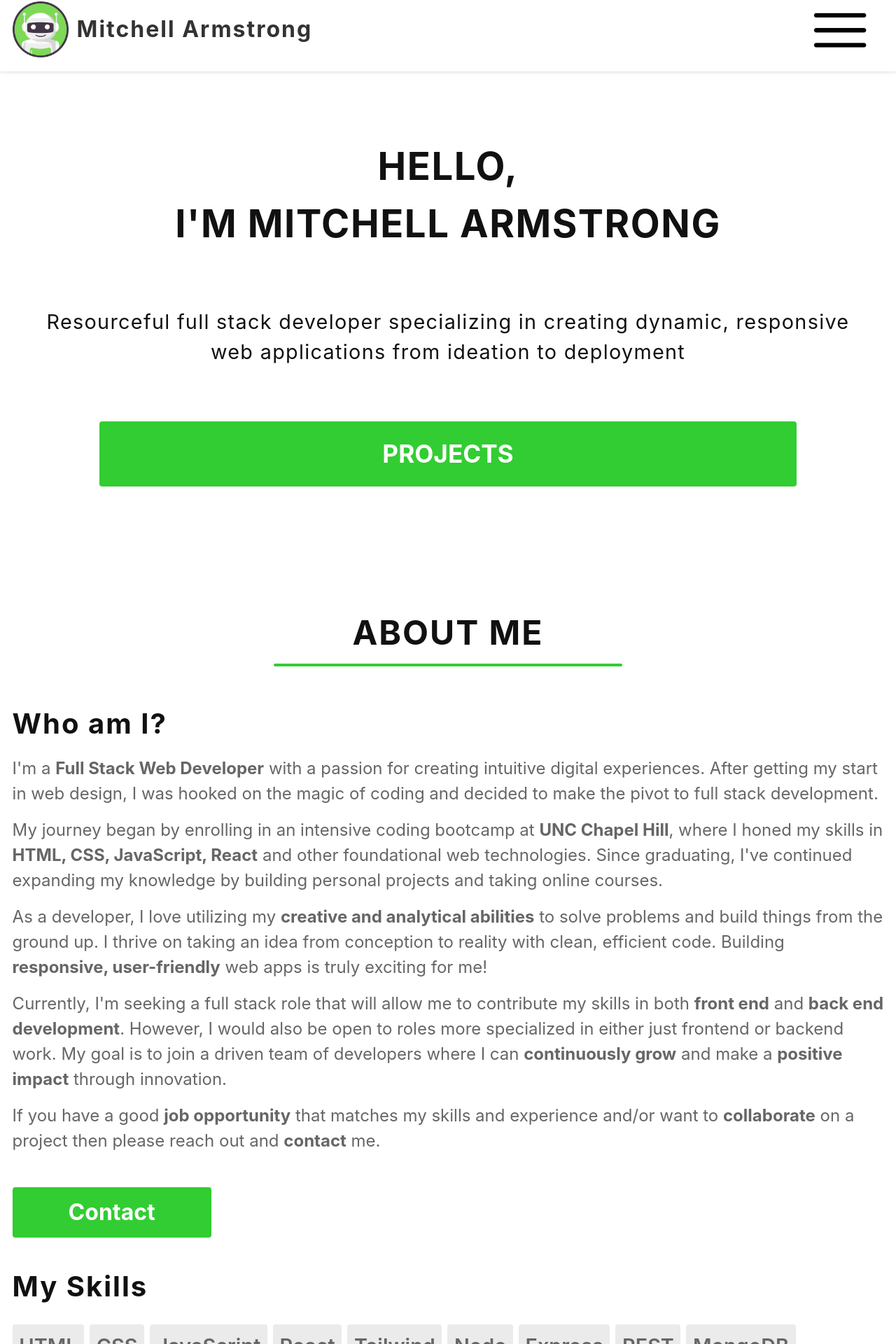
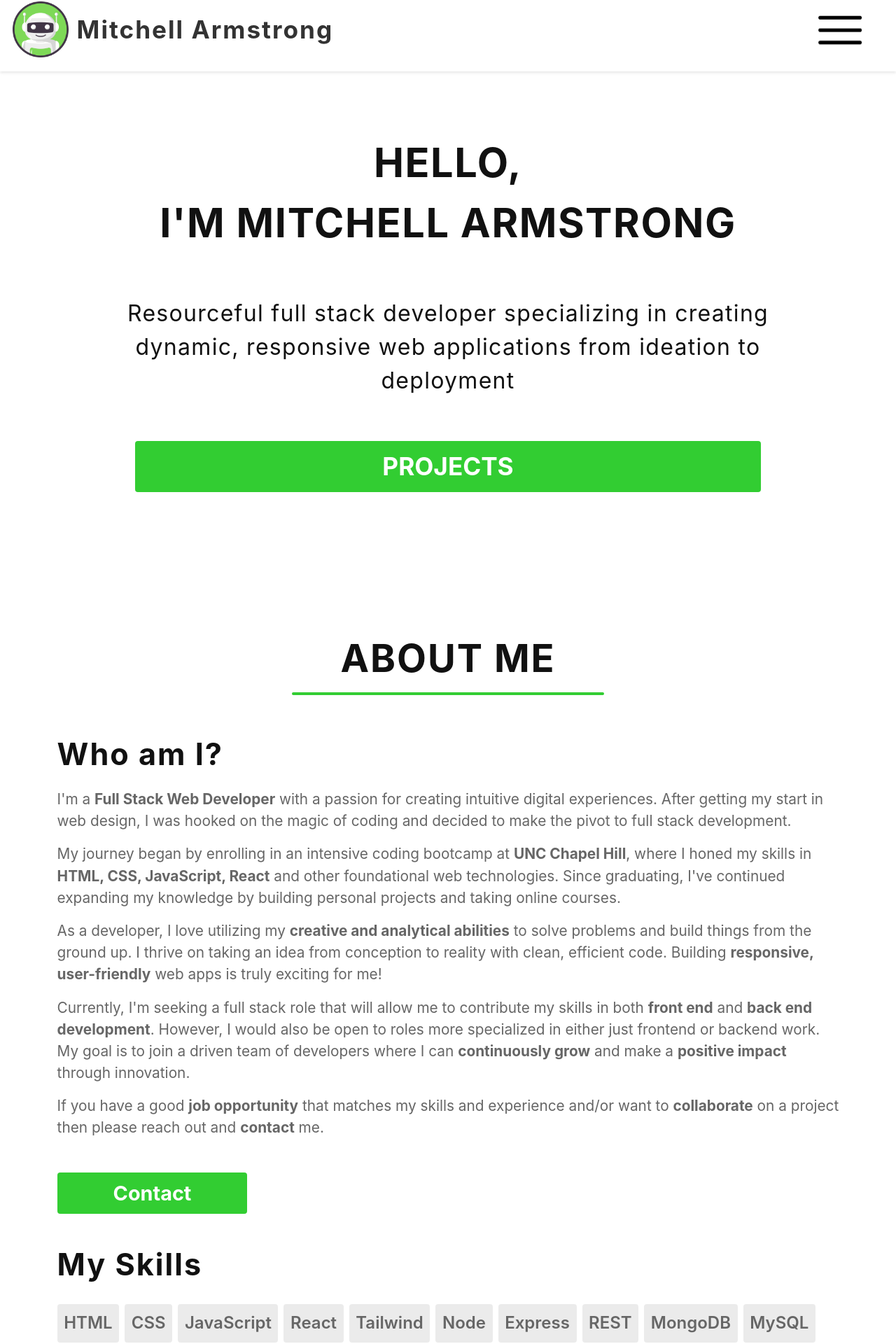
Before and after one commit to ScarElite/portfolio-final, a React (Create React App) app: page / in a window 1280 px wide. Shown: the part 18-1938 px from the top of the page at 70% size. Built offline with nearby package versions, Linux system fonts and the light colour scheme.

Commit message:
Made the portfolio responsive up to 1024px

```diff
--- a/src/index.css
+++ b/src/index.css
@@ -166,7 +166,7 @@ nav.menu-open #Header {
 
 #About {
   margin: 0 1.1rem;
-  padding: 4rem 0;
+  padding: 6rem 0;
 }
 
 .section-header {
@@ -221,7 +221,7 @@ nav.menu-open #Header {
 
 #Projects {
   margin: 0 1.1rem;
-  padding: 4rem 0;
+  padding: 6rem 0;
 }
 
 .projects-intro, .contact-intro {
@@ -253,7 +253,7 @@ nav.menu-open #Header {
 
 #Contact {
   margin: 0 1.1rem;
-  padding: 4rem 0;
+  padding: 6rem 0;
 }
 
 .form-container {
@@ -631,17 +631,17 @@ nav.menu-open #Header {
   }
 
   .main-name {
-    font-size: 3.4rem;
+    font-size: 3rem;
   }
 
   .main-statement {
-    font-size: 1.8rem;
+    font-size: 1.6rem;
     padding: 0 1.4rem;
   }
 
   .main-button {
     font-size: 2.2rem;
-    padding: 20px 100px;
+    padding: 10px 100px;
   }
 
   .section-header {
@@ -649,46 +649,46 @@ nav.menu-open #Header {
   }
 
   .about-header-2 {
-    font-size: 2.5rem;
+    font-size: 2.4rem;
   }
 
   #About p {
+    font-size: 1.3rem;
+  }
+
+  .about-button {
+    font-size: 1.8rem;
+    padding: 8px 80px;
+  }
+
+  .skill {
     font-size: 1.5rem;
   }
 
-  .about-button {
-    font-size: 2rem;
-    padding: 12px 80px;
-  }
-
-  .skill {
-    font-size: 1.8rem;
-  }
-
   .projects-intro, .contact-intro {
-    font-size: 1.8rem;
+    font-size: 1.6rem;
   }
 
   .project-name {
-    font-size: 2.6rem;
+    font-size: 2.4rem;
   }
 
   .project-description {
-    font-size: 1.5rem;
+    font-size: 1.4rem;
   }
 
   .project-button {
-    font-size: 2rem;
-    padding: 12px 120px;
+    font-size: 1.8rem;
+    padding: 10px 120px;
   }
 
   .contact-form label, .contact-form input, .contact-form textarea {
-    font-size: 1.6rem;
+    font-size: 1.4rem;
   }
 
   .contact-button {
     font-size: 2rem;
-    padding: 12px 0;
+    padding: 10px 0;
   }
 
   .footer-header {
@@ -717,33 +717,100 @@ nav.menu-open #Header {
   }
 
   .project-title-grapevine, .project-title {
-    font-size: 3rem;
+    font-size: 2.8rem;
   }
 
   .project-subheader {
-    font-size: 1.8rem;
+    font-size: 1.5rem;
   }
 
   .project-details-button {
     font-size: 2rem;
-    padding: 20px 10px;
+    padding: 10px 10px;
   }
 
   .project-details-header {
-    font-size: 2.4rem;
+    font-size: 2.2rem;
   }
 
   .project-details-overview {
-    font-size: 1.5rem;
+    font-size: 1.3rem;
   }
 
   .project-details-link {
-    width: 3rem;
-    height: 3rem;
+    width: 2.6rem;
+    height: 2.6rem;
   }
 
   .project-details-link-button {
     font-size: 2rem;
-    padding: 15px 60px;
+    padding: 10px 60px;
   }
 }
+
+@media screen and (min-width: 900px) {
+  .header-name {
+    font-size: 2.2rem;
+  }
+
+  .hamburger-icon {
+    scale: 0.5;
+  }
+
+  #Main {
+    padding-left: 4rem;
+    padding-right: 4rem;
+  }
+
+  .main-name {
+    font-size: 3.6rem;
+  }
+
+  .main-statement {
+    font-size: 2rem;
+  }
+
+  #About {
+    padding: 6rem 4rem;
+  }
+
+  .about-header-2 {
+    font-size: 2.7rem;
+  }
+
+  .section-header {
+    font-size: 3.4rem;
+  }
+
+  #Projects {
+    padding: 6rem 4rem;
+  }
+
+  .project-description {
+    font-size: 1.6rem;
+  }
+
+  #Contact {
+    padding: 6rem 4rem;
+  }
+
+  .contact-form textarea {
+    height: 320px;
+  }
+
+  #GrapevineDetails, #NobleOakDetails, #AlternativeEndingsDetails, #DeepThoughtsDetails {
+    padding: 2rem 4rem;
+  }
+
+  .project-title-grapevine {
+    font-size: 3.4rem;
+  }
+
+  .project-title {
+    font-size: 3.8rem;
+  }
+}
+
+@media screen and (min-width: 1025px) {
+
+}
```
